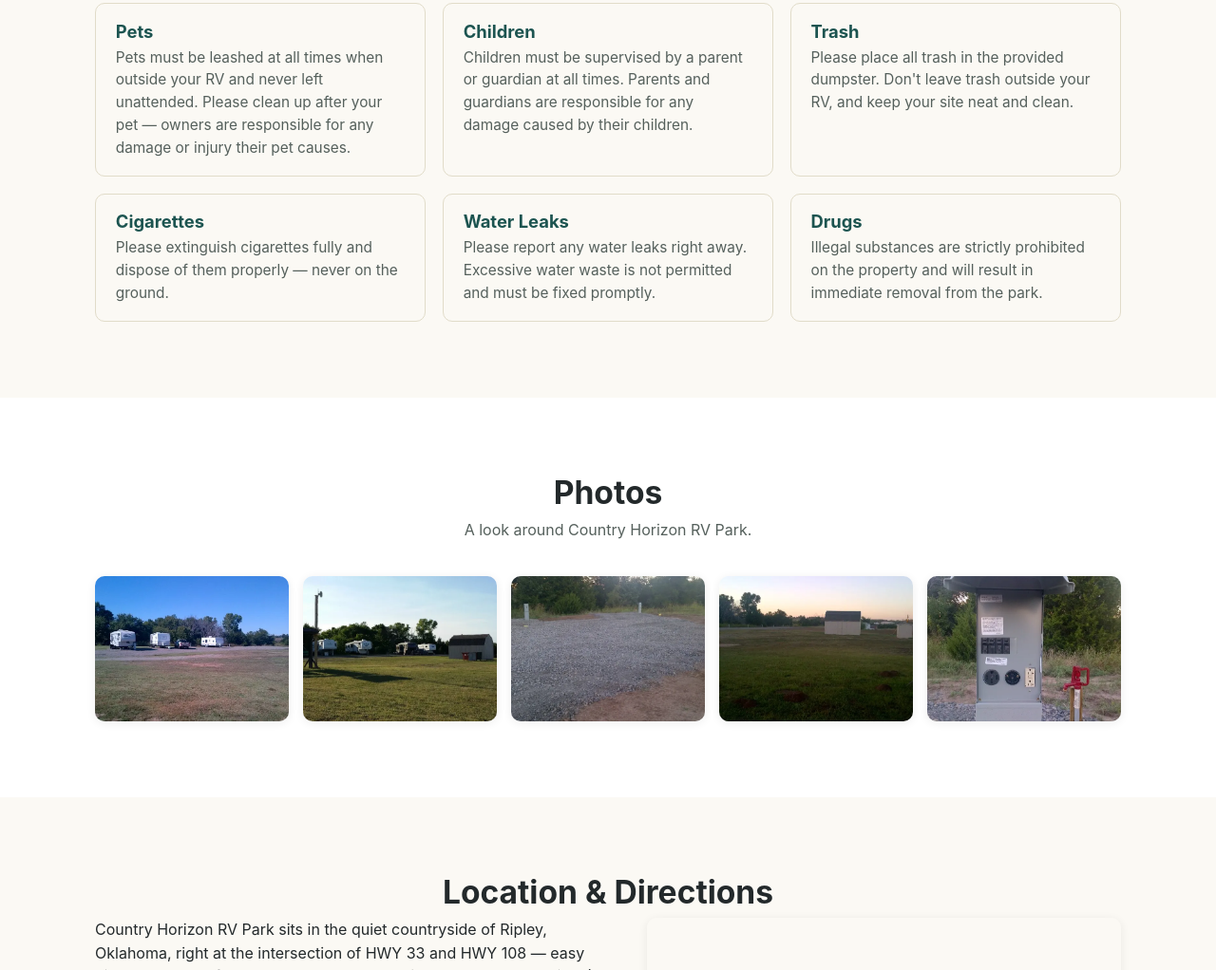
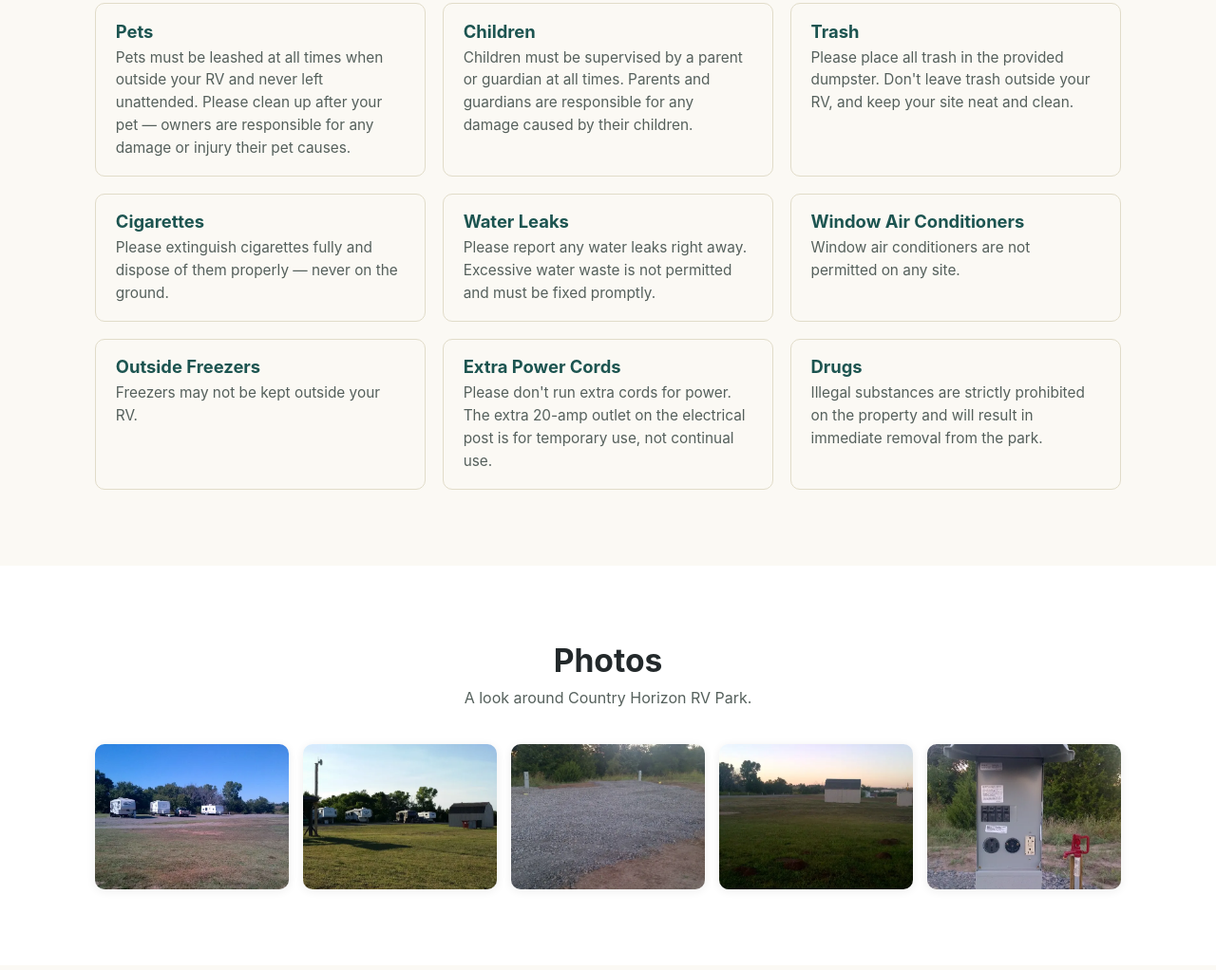
Before and after one commit to kolbeypruitt/chrv, a plain HTML site: page index.html in a window 1280 px wide. Shown: the part 2076-3098 px from the top of the page at 95% size. Drawn offline with Linux system fonts and the light colour scheme; grey boxes are pictures that could not be loaded.

Commit message:
feat: add park rules for window AC units, outside freezers, and extra power cords (#4)
Adds rules 15-17 from the park's rules sheet to the Park Rules section:
no window air conditioners, no outside freezers, and no extra power
cords (the extra 20-amp outlet on the electrical post is for temporary
use, not continual use).

```diff
--- a/index.html
+++ b/index.html
@@ -698,6 +698,18 @@ a:focus-visible, button:focus-visible, summary:focus-visible {
         <p>Please report any water leaks right away. Excessive water waste is not permitted and must be fixed promptly.</p>
       </li>
       <li>
+        <h3>Window Air Conditioners</h3>
+        <p>Window air conditioners are not permitted on any site.</p>
+      </li>
+      <li>
+        <h3>Outside Freezers</h3>
+        <p>Freezers may not be kept outside your RV.</p>
+      </li>
+      <li>
+        <h3>Extra Power Cords</h3>
+        <p>Please don't run extra cords for power. The extra 20-amp outlet on the electrical post is for temporary use, not continual use.</p>
+      </li>
+      <li>
         <h3>Drugs</h3>
         <p>Illegal substances are strictly prohibited on the property and will result in immediate removal from the park.</p>
       </li>
```
